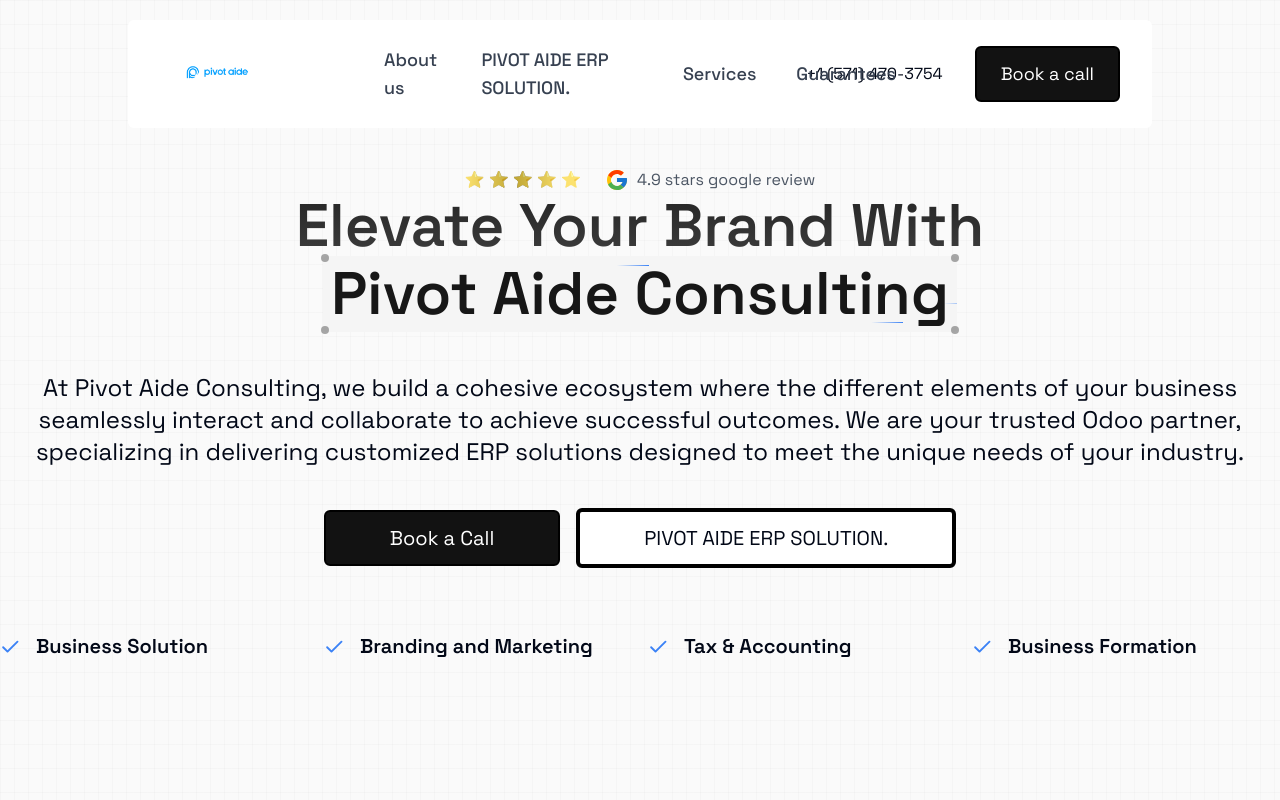
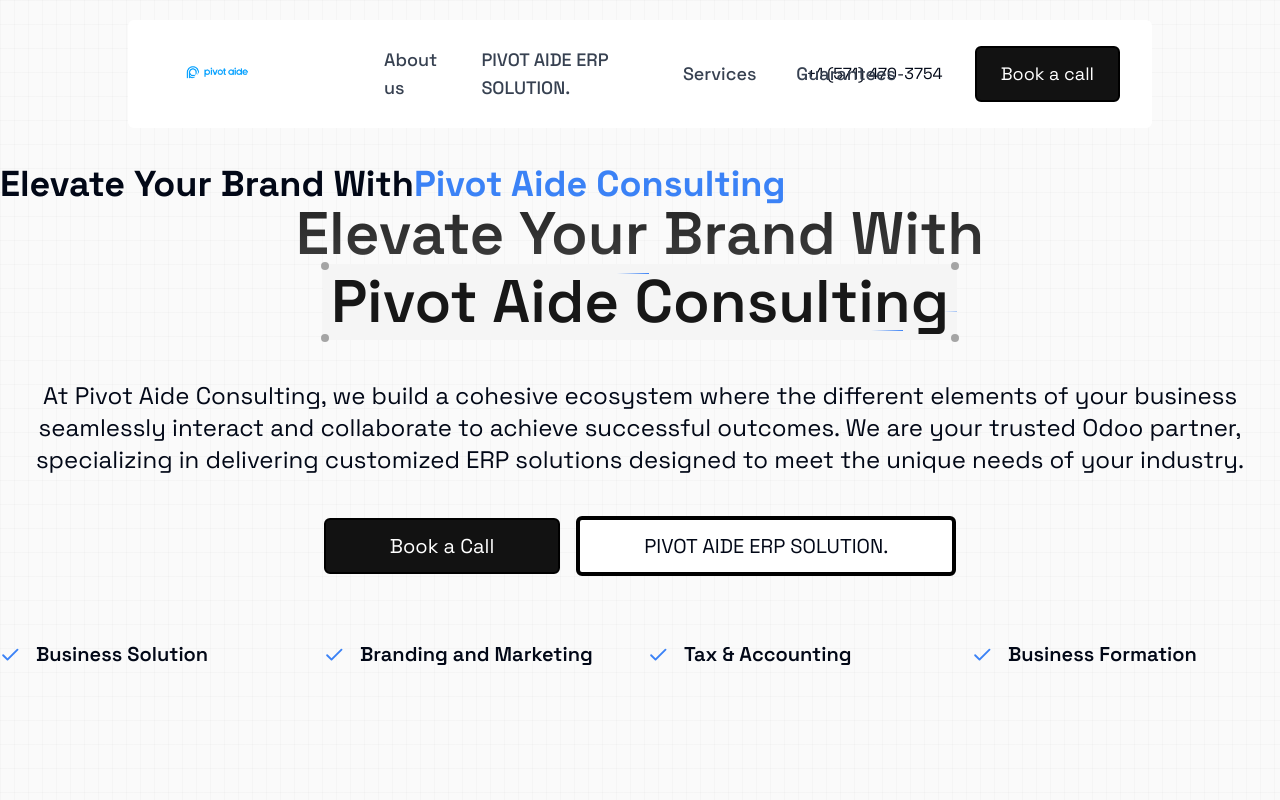
Before and after one commit to Phanz1/PIVOT-AIDE-ERP-SOLUTIONS, a Next.js app: page / in a window 1280 px wide. Shown: the top 800 px of the page. Built offline with nearby package versions, Linux system fonts and the light colour scheme.

Commit message:
modified my animatedshinytext

```diff
--- a/components/demos/animated-shiny-text-demo.tsx
+++ b/components/demos/animated-shiny-text-demo.tsx
@@ -1,39 +1,26 @@
-'use client'
-import { cn } from "@/lib/utils";
-import AnimatedShinyText from "../magicui/animated-shiny-text";
-import { FcGoogle } from "react-icons/fc";
+import React from 'react';
 
-export function AnimatedShinyTextDemo() {
+const AnimatedShinyText = ({ children }) => {
   return (
-    <div className="z-10 flex items-center md:justify-center">
-      <div
-        className={cn(
-          "group rounded-full text-base text-white transition-all ease-in",
-        )}
-      >
-        <AnimatedShinyText className="
-        items-center
-        justify-center
-         py-1 transition ease-out
-          hover:text-neutral-600
-          hover:duration-300
-           hover:dark:text-neutral-400">
-          <div className="
-          md:flex
-          flex-col-reverse
-          md:flex-row
-          justify-between
-          gap-x-6">
-          ⭐{" "}   ⭐{" "}   ⭐{" "}   ⭐{" "}   ⭐
-          <div className="flex items-center space-x-2 py-2 md:py-0">
-          <FcGoogle className="h-6 w-6 " />
-            <span className="text-gray-600 hover:underline cursor-pointer ">
-              4.9 stars google review
-            </span>
-          </div>
-          </div>
-        </AnimatedShinyText>
-      </div>
+    <div className="animated-shiny-text">
+      {React.Children.map(children, (child, index) => (
+        <span key={index} className="text-container">
+          {child}
+        </span>
+      ))}
     </div>
   );
-}
+};
+
+export const AnimatedShinyTextDemo = () => {
+  return (
+    <AnimatedShinyText>
+      <span className="text-4xl font-bold">
+        Elevate Your Brand With
+      </span>
+      <span className="text-4xl font-bold text-blue-500">
+        Pivot Aide Consulting
+      </span>
+    </AnimatedShinyText>
+  );
+};
```
